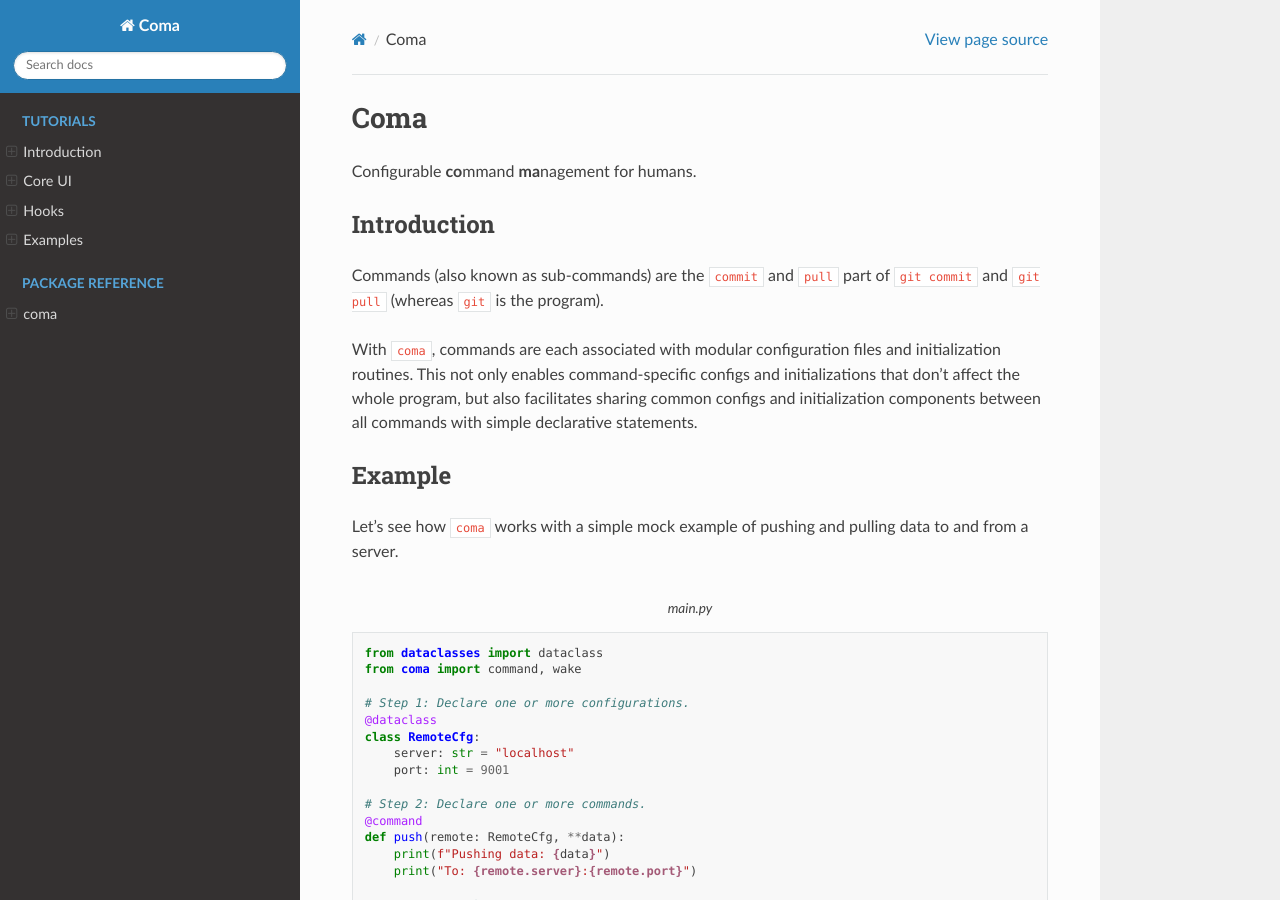
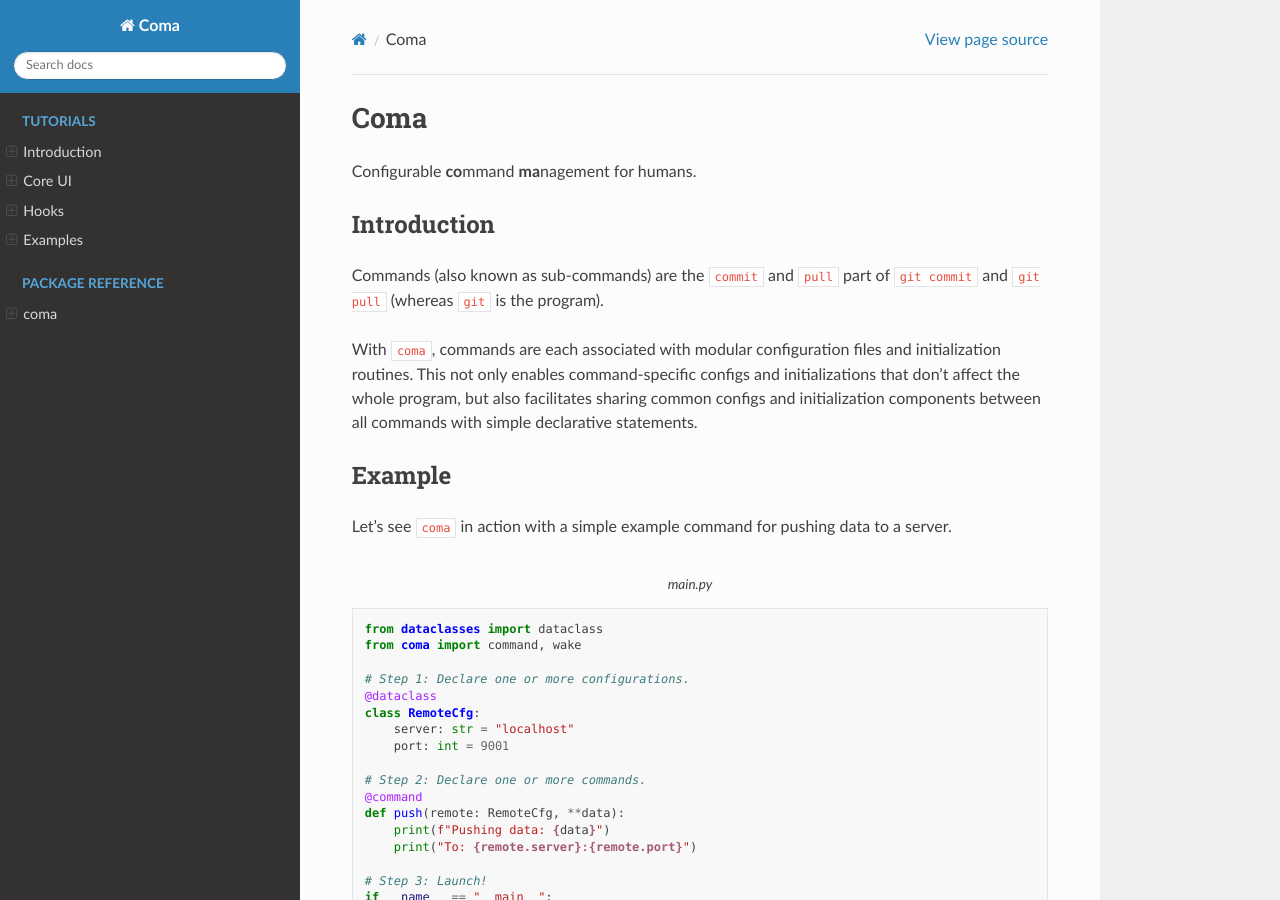
Before and after one commit to francois-rd/coma, a Sphinx documentation site: the page built from docs/source/index.rst, in a window 1280 px wide and 900 px high. Built offline with Sphinx 7.4.7 and the Read the Docs theme 3.1.0, drawn with Linux system fonts in a browser that asks for light colours.

Commit message:
Improved docs landing page.

```diff
--- a/docs/source/index.rst
+++ b/docs/source/index.rst
@@ -18,8 +18,8 @@ declarative statements.
 Example
 -------
 
-Let's see how ``coma`` works with a simple mock example of pushing and pulling
-data to and from a server.
+Let's see ``coma`` in action with a simple example command for pushing data to
+a server.
 
 .. code-block:: python
     :caption: main.py
```
